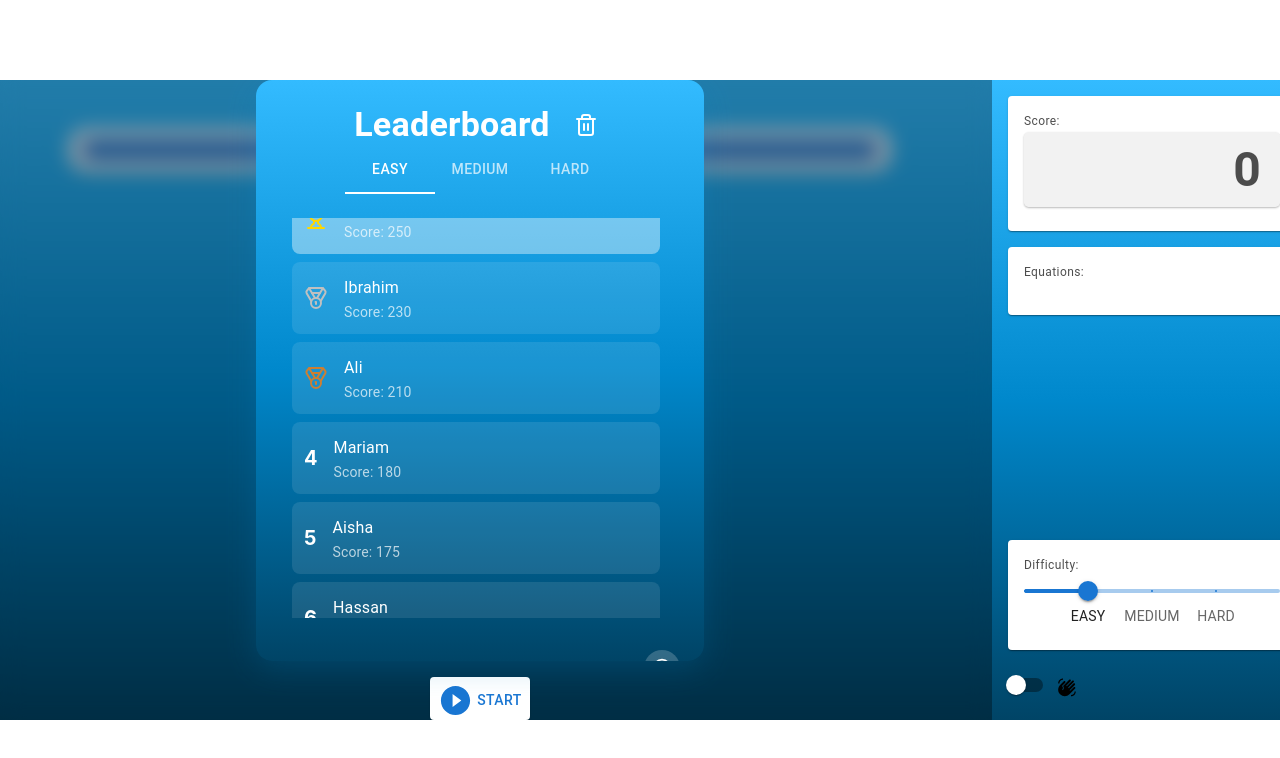
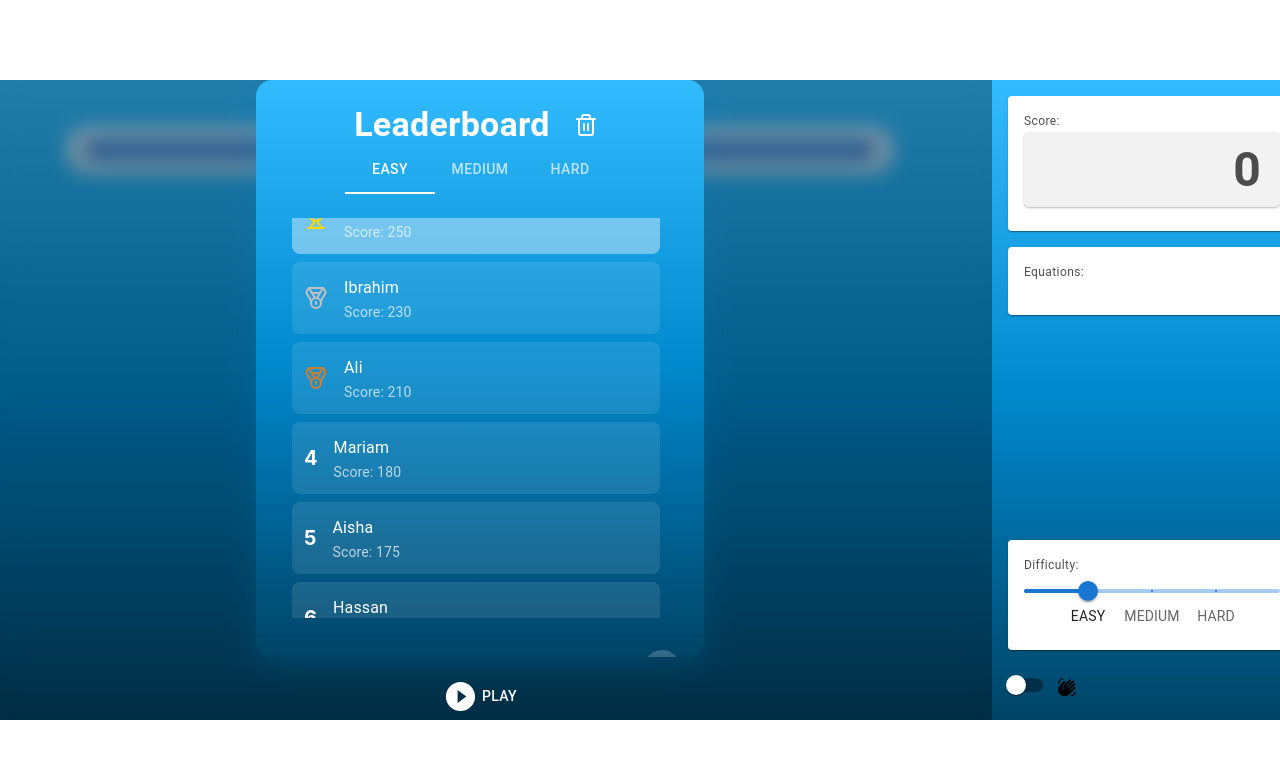
Before and after one commit to Yonathan-Ashebir/flying_remote, a React (Vite) app: page / in a window 1280 px wide. Shown: the top 758 px of the page. Built offline with nearby package versions, Linux system fonts and the light colour scheme.

Commit message:
Some styling and fixes

```diff
--- a/src/components/BubblesBoard.tsx
+++ b/src/components/BubblesBoard.tsx
@@ -14,7 +14,7 @@ import styled from "@emotion/styled";
 import {keyframes} from "@emotion/react";
 import {TimeBar} from "./TimeBar";
 import {GameContext} from "../data/GameContext";
-import {Button, Card, Stack} from "@mui/material";
+import {Button, Card, IconButton, Stack} from "@mui/material";
 import {PlayArrow, PlayCircleFilled, ReplayCircleFilled} from "@mui/icons-material";
 import {selectBestScale} from "../utilites";
 import {Bubble, ControlState, ControlStates, Statuses} from "../types";
@@ -74,7 +74,7 @@ export const BubblesBoard = ({
                                  play,
                                  pendingScore,
                                  setPendingScore,
-    popSoundRef,
+                                 popSoundRef,
                                  ...rest
                              }: Props) => {
     const bubblesRef = useRef(bubbles)
@@ -359,18 +359,18 @@ export const BubblesBoard = ({
                              }}
                              clearLeaderBoard={() => setScores(EMPTY_SCORES)}
                              latestScoreID={latestScoreID}></LeaderBoard>
-                <Card className="mt-4">
+                <div className="mt-4" style={{backgroundColor: 'transparent'}}>
                     {(gameContext.status === Statuses.PAUSED &&
                         <Button onClick={unpause}><PlayArrow color={'primary'}
                                                              fontSize={'large'}/></Button>) ||
                         (gameContext.gameStartTime === -1 ?
-                                <Button onClick={play}><PlayCircleFilled
-                                    fontSize={'large'} color={'primary'}/>&nbsp;Start</Button> :
-                                <Button onClick={play}><ReplayCircleFilled
-                                    fontSize={'large'} color={'primary'}/>&nbsp;Restart</Button>
+                                <Button onClick={play} sx={{color:'white'}}><PlayCircleFilled
+                                    fontSize={'large'}/>&nbsp;Play</Button>:
+                                <Button onClick={play} sx={{color:'white'}}><ReplayCircleFilled
+                                    fontSize={'large'}/>&nbsp;Restart</Button>
                         )
                     }
-                </Card>
+                </div>
             </Stack>
         </div>
     )
```
